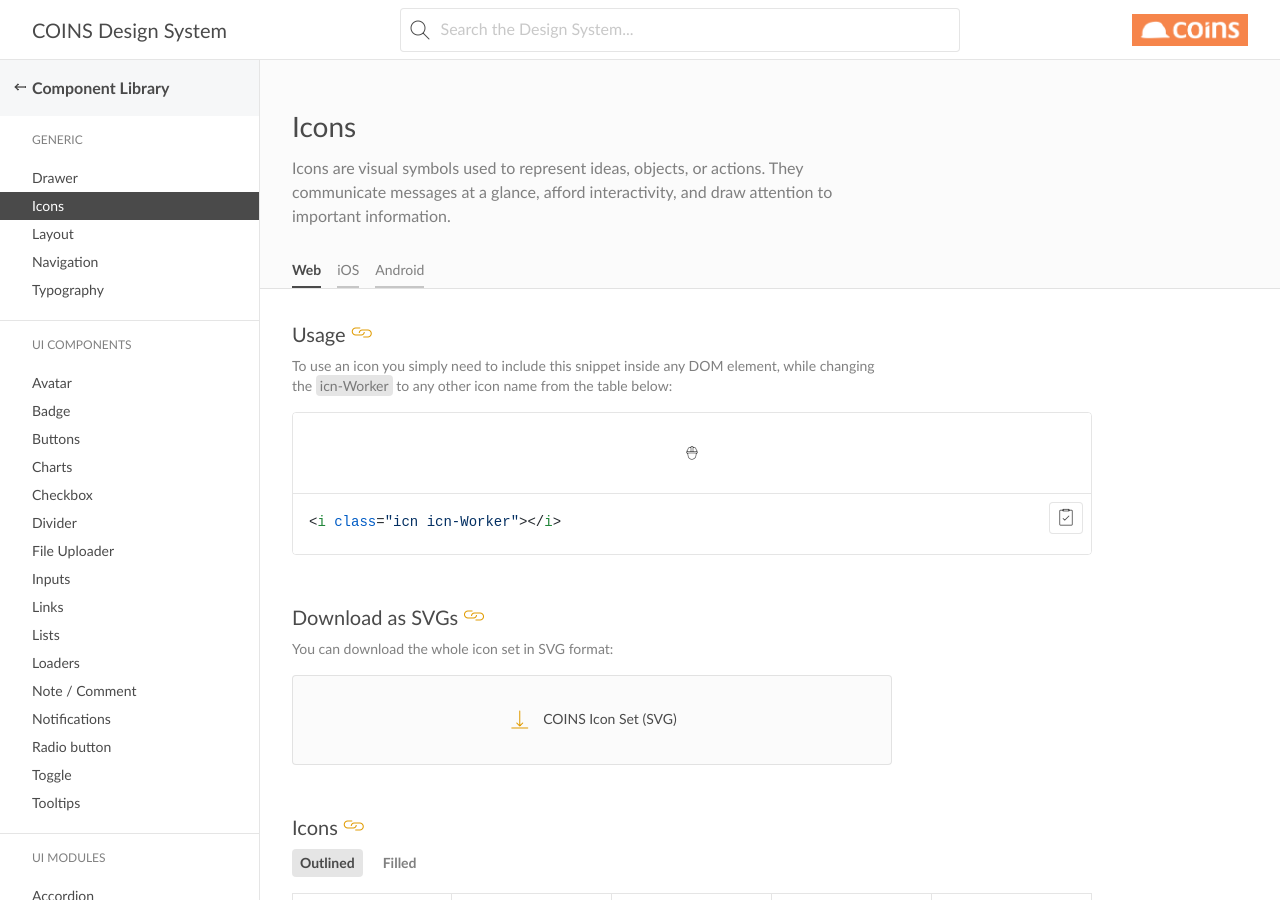
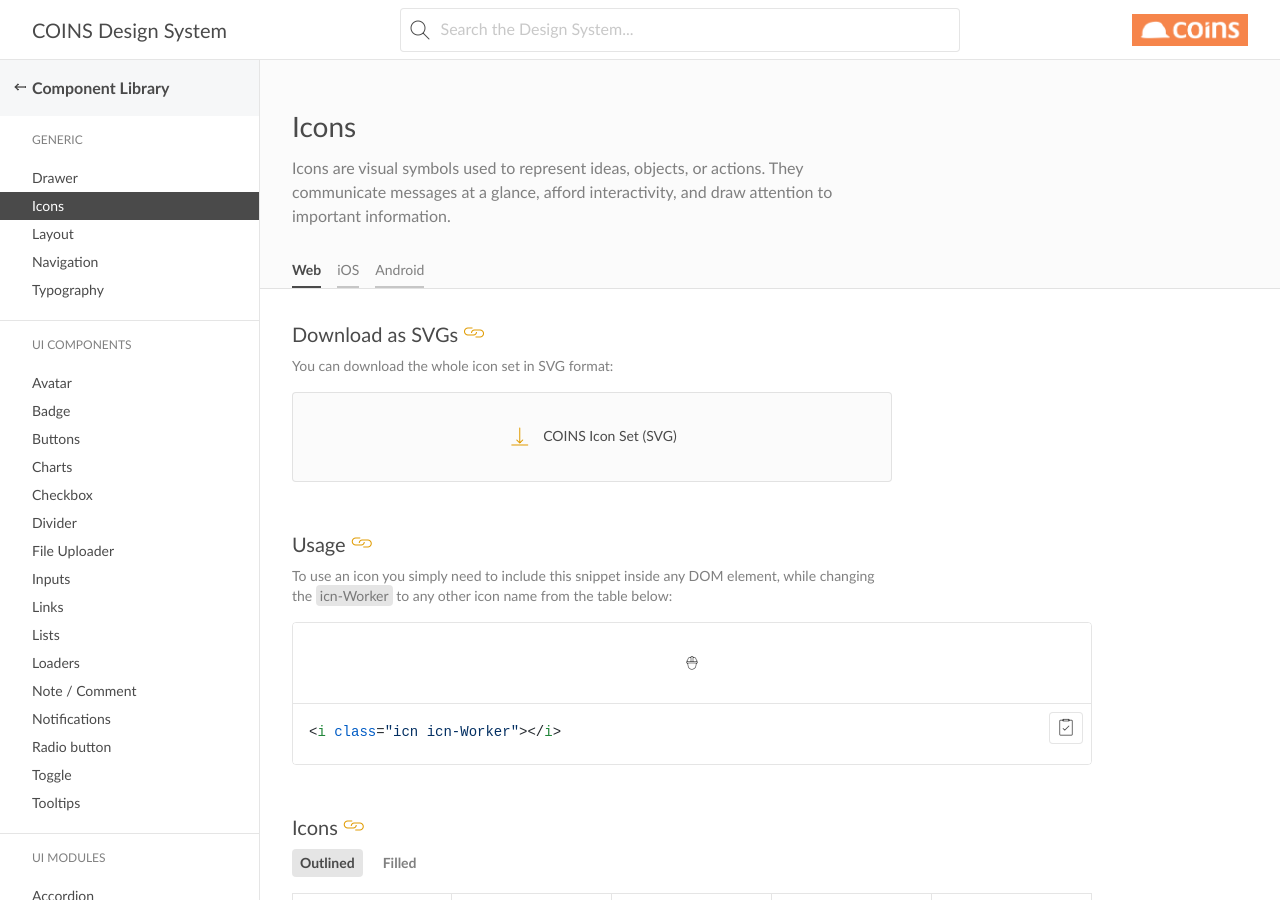
Before and after one commit to COINS-Naz/coins-design-system, a Jekyll site: the page built from _posts/component-library/generic/2021-04-22-icons.md, in a window 1280 px wide and 900 px high. Built offline with Jekyll 4.4.1, drawn with Linux system fonts in a browser that asks for light colours; nearby versions of some CDN libraries; some web fonts are replaced.

Commit message:
smallfix

```diff
--- a/_posts/component-library/generic/2021-04-22-icons.md
+++ b/_posts/component-library/generic/2021-04-22-icons.md
@@ -10,19 +10,19 @@
 <!-- Web tab -->
 {% include tab.html tab="web" %}
 
+## Download as SVGs
+
+You can download the whole icon set in SVG format:
+
+
+[<i class="icn icn-Download"></i>COINS Icon Set (SVG)](../icons/COINS_Icons_Outline.zip){:download=""}{: .download-link}
+
 
 ## Usage
 To use an icon you simply need to include this snippet inside any DOM element, while changing the <span class="snip">icn-Worker</span> to any other icon name from the table below:
 {% include snippet.html code='
 <i class="icn icn-Worker"></i>
 ' %}
-
-## Download as SVGs
-
-You can download the whole icon set in SVG format:
-
-
-[<i class="icn icn-Download"></i>COINS Icon Set (SVG)](../icons/COINS_Icons_Outline.zip){:download=""}{: .download-link}
 
 
 ## Icons
```
